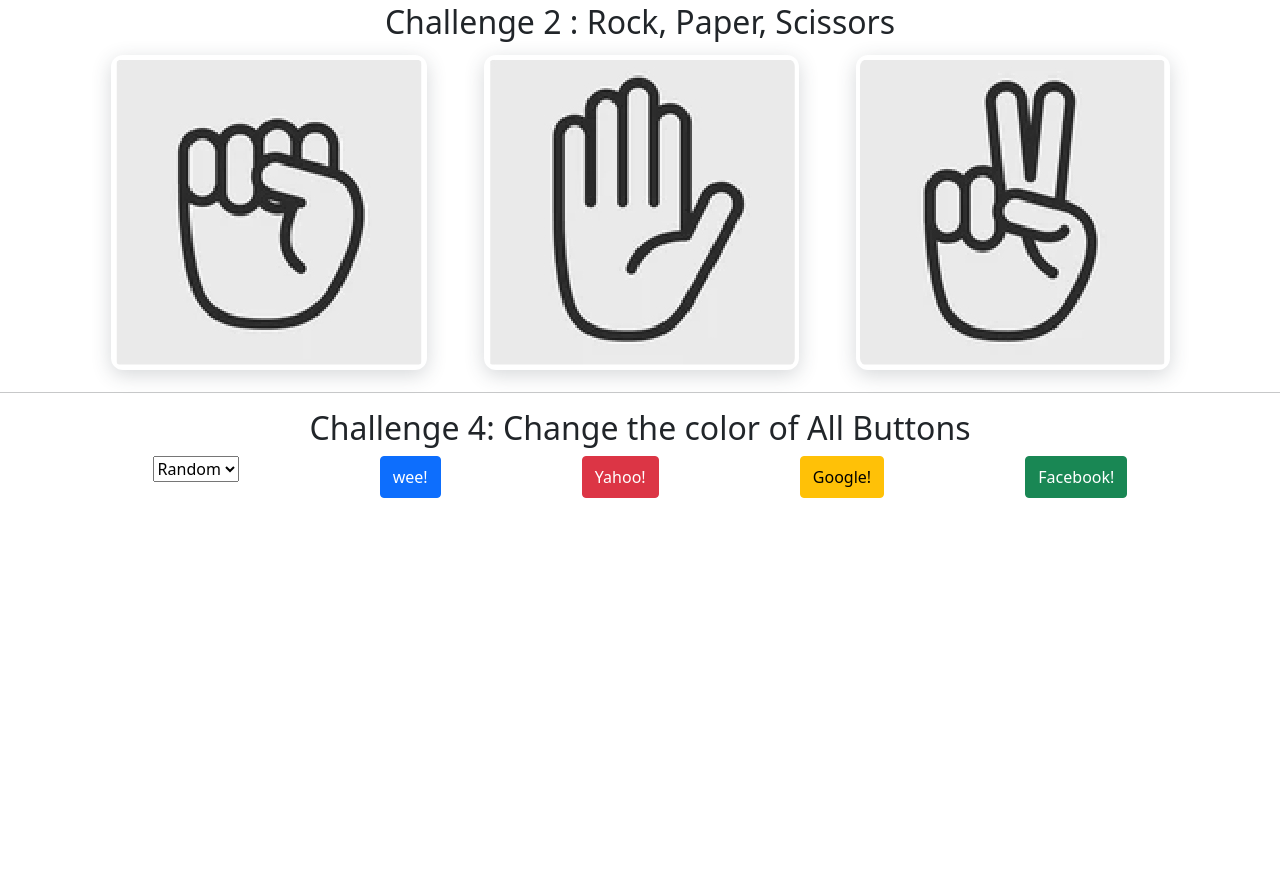
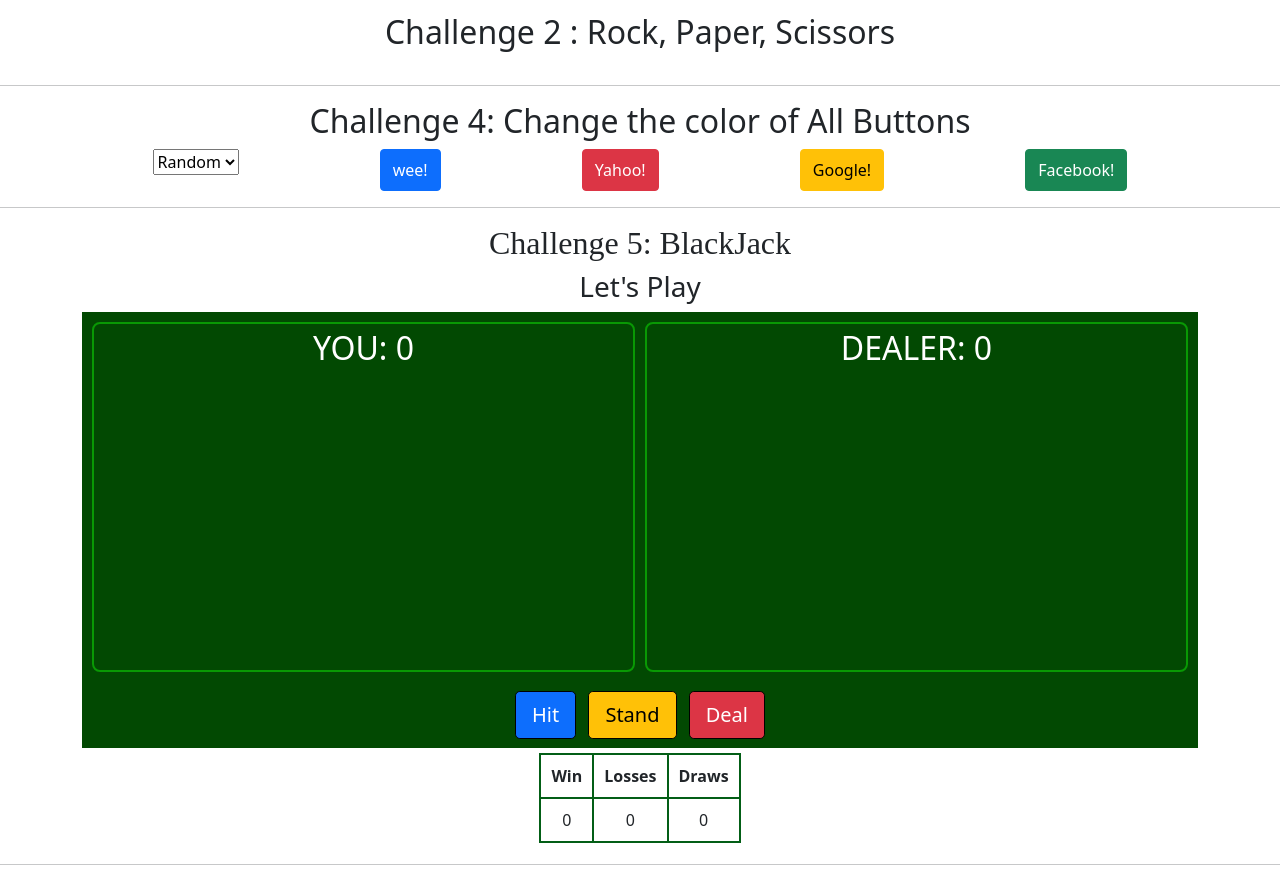
Before and after one commit to prabu72890/Js_Challenges, a plain HTML site: page index.html in a window 1280 px wide. Shown: the part 256-1137 px from the top of the page. Before the commit the page ends 800 px from the top, so only its background shows below. Drawn offline with nearby package versions, Linux system fonts and the light colour scheme.

Commit message:
5:05:14 - CSS Blackjack  5:28:47 - Challenge: Build a Blackjack Game with Javascript
5:05:14 - CSS Blackjack
5:28:47 - Challenge: Build a Blackjack Game with Javascript

```diff
--- a/index.html
+++ b/index.html
@@ -31,9 +31,9 @@
     <div class="container">
         <h2>Challenge 2 : Rock, Paper, Scissors</h2>
         <div class="flex-box-container-2 Flex-box-rps" id="flex-box-rps-div">
-            <img id="rock" src="./static/images/Rock-01.jpg"  alt=""  onclick="rpsGame(this)">
-            <img id="paper" src="./static/images/Pepar-01.jpg" alt=""  onclick="rpsGame(this)">
-            <img id="scissors" src="./static/images/Scisser-01.jpg" alt=""  onclick="rpsGame(this)">
+            <!-- <img id="rock" src="./static/images/Rock-01.jpg"  alt=""  onclick="rpsGame(this)"> -->
+            <!-- <img id="paper" src="./static/images/Pepar-01.jpg" alt=""  onclick="rpsGame(this)"> -->
+            <!-- <img id="scissors" src="./static/images/Scisser-01.jpg" alt=""  onclick="rpsGame(this)"> -->
         </div>
     </div>
     <hr>
@@ -55,6 +55,47 @@
             <button class="btn btn-success">Facebook!</button>
         </div>
     </div>
+    <hr>
+    <div class="container">
+        <h2 style="font-family: Algerian;"> Challenge 5: BlackJack </h2>
+        <h3><span id="blackjack-result">Let's Play</span></h3>
+
+        <div class="flex-blackjack-row-1">
+            <div id="your-box">
+                <h2>YOU: <span id="your-blackjack-result">0</span></h2>
+            </div>
+
+            <div id="dealer-box">
+                <h2>DEALER: <span id="dealer-blackjack-result">0</span> </h2>
+            </div>
+        </div>
+
+        <div class="flex-blackjack-rwo-2">
+            <div>
+                <button class="btn-lg btn-primary" id="blackjack-hit-button">Hit</button>
+                <button class="btn-lg btn-warning" id="blackjack-stand-button">Stand</button>
+                <button class="btn-lg btn-danger" id="blackjack-deal-button">Deal</button>
+            </div>
+        </div>
+
+        <div class="flex-blackjack-row-3">
+            <table>
+                <tr>
+                    <th>Win</th>
+                    <th>Losses</th>
+                    <th>Draws</th>
+                </tr>
+
+                <tr>
+                    <td><span id="wins">0</span></td>
+                    <td><span id="losses">0</span></td>
+                    <td><span id="draws">0</span></td>
+                </tr>
+            </table>
+        </div>
+    </div>
+    <hr>
+
     <script src="/static/js/script.js"></script>
 </body>
 </html>
--- a/static/css/custameStyle.css
+++ b/static/css/custameStyle.css
@@ -3,12 +3,43 @@
   margin: auto;
   text-align: center;
 }
-.flex-box-container-2{
+.flex-box-container-2, .flex-blackjack-row-1,.flex-blackjack-rwo-2,.flex-blackjack-row-3{
     display: flex;
     border: 1px rgb(39, 145, 18);
     flex-wrap: wrap;
     justify-content: space-around;
-    align-content: space-around;
+    /* align-content: space-around; */
+    padding: 5px;
+}
+.flex-blackjack-row-1,.flex-blackjack-rwo-2{
+  background-color: rgb(2, 73, 2);
+  color: #fff;
+}
+.flex-blackjack-row-1 div{
+  padding: 5px;
+  height: 350px;
+  text-align: center;
+  flex:1;
+  border: 2px solid rgb(9, 153, 4);
+  margin: 5px;
+  border-radius: 8px;
+}
+.flex-blackjack-rwo-2 button{
+  border: 1px solid rgb(0, 0, 0);
+  margin: 4px;
+  /* box-shadow: 0px 2px 3px rgb(0, 0, 0) */
+}
+.flex-blackjack-rwo-2 div{
+  /* border: 1px solid black; */
+}
+table{
+  /* margin: auto;  */
+  padding: 5px;
+  text-align: center;
+}
+table th, table td{
+  border: 2px solid rgb(3, 94, 22);
+  padding: 10px;
 }
 
 .flex-box-container-2 img{
@@ -31,3 +62,15 @@
   flex-wrap: wrap;
   justify-content: space-around;
 }
+
+/* #your-box,#dealer-box{
+  display: flex;
+  flex-wrap: wrap;
+  justify-content: space-around;
+} */
+
+#your-box img,#dealer-box img{
+  /* width: 20%;*/
+  height: 100px;
+  padding: 5px;
+}
--- a/static/js/script.js
+++ b/static/js/script.js
@@ -114,13 +114,13 @@ function rpsFrontEnd(humanImageChoice, botImageChoice, finalMessage) {
 //Challenge 4: Change the color of all Button
 
 let  all_button = document.getElementsByTagName('button');
-console.log(all_button);
+// console.log(all_button);
 
 let copyAllButtons = [];
 for (let i=0; i < all_button.length; i++) {
     copyAllButtons.push(all_button[i].classList[1]);
 } ;
-console.log(copyAllButtons);
+// console.log(copyAllButtons);
 
 function buttonColorChange(buttonThingy) {
     if (buttonThingy.value === 'red') {
@@ -164,3 +164,52 @@ function randomColors() {
         all_button[i].classList.add(choices[randomChoice]);
     }
 };
+
+
+// Challenge 5: BlackJack
+
+let blackjackGame = {
+    'you' : { 'scoreSpan': '#your-blackjack-result', 'div':'#your-box', 'score':0 },
+    'dealer' : { 'scoreSpan': '#dealer-blackjack-result', 'div':'#dealer-box', 'score':0 },
+    'cards': ['2', '3','4','5','6','7','8','9','10','K','J','Q','A'],
+}
+
+const YOU = blackjackGame['you']
+const DEALER = blackjackGame['dealer']
+
+const hitSound = new Audio('static/sounds/bjSoundCopy.m4a');
+
+document.querySelector('#blackjack-hit-button').addEventListener('click',blackjackHit);
+document.querySelector('#blackjack-deal-button').addEventListener('click',blackjackDealer);
+
+function blackjackHit(){
+    let card = randamCard();
+    console.log(card);
+    showCard(card,YOU);
+};
+
+function randamCard() {
+    let randomIndex = Math.floor(Math.random()*13);
+    return blackjackGame['cards'][randomIndex];
+};
+
+function showCard (activePlayer){
+    let cardImage = document.createElement('img');
+    cardImage.src = `static/Cards/${card}.png`;
+    document.querySelector(activePlayer['div']).appendChild(cardImage);
+    hitSound.play();
+};
+
+function blackjackDealer(){
+    let yourImages = document.querySelector('#your-box').querySelectorAll('img');
+    let dealerImages = document.querySelector('#dealer-box').querySelectorAll('img');
+
+    for (let i = 0; i < yourImages.length; i++) {
+        yourImages[i].remove();
+
+    };
+    for (let i = 0; i < dealerImages.length; i++) {
+        dealerImages[i].remove();
+
+    };
+};
```
Also changed, not shown: static/Cards/10.png (added), static/Cards/2.png (added), static/Cards/3.png (added), static/Cards/4.png (added), static/Cards/5.png (added), static/Cards/6.png (added), static/Cards/7.png (added), static/Cards/8.png (added), static/Cards/9.png (added), static/Cards/A.png (added), static/Cards/J.png (added), static/Cards/K.png (added), static/Cards/Q.png (added), 2 other files.
